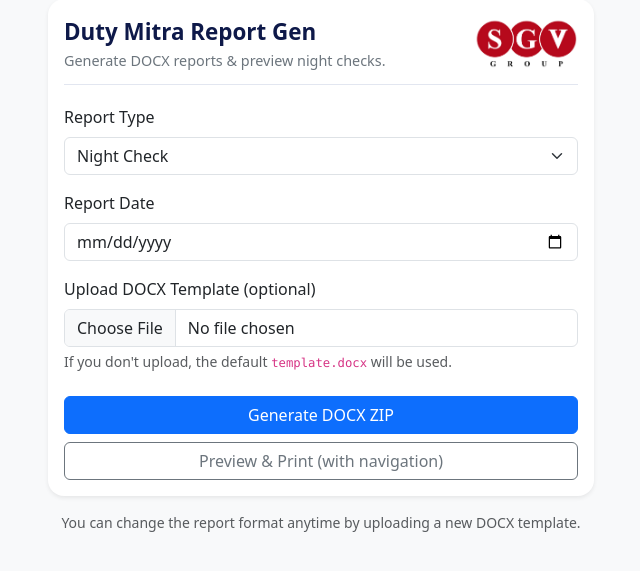
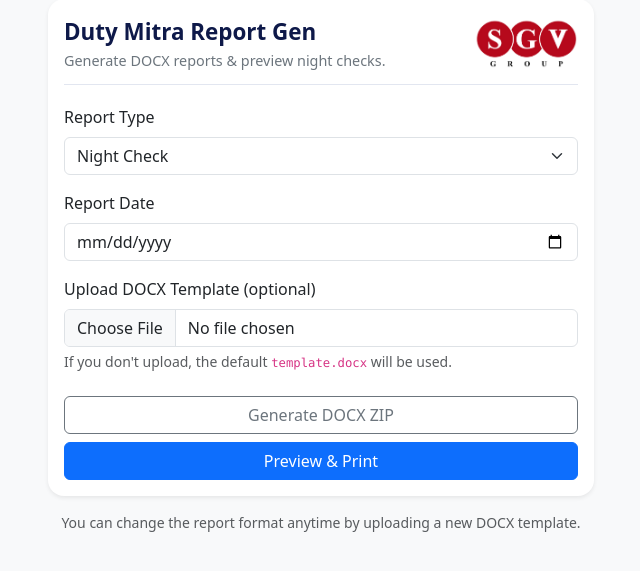
Before and after one commit to Neeraj9991/dutymitra_inspection_webapp, a Flask app: page / in a window 1280 px wide. Shown: the part 49-620 px from the top of the page, without its empty margins (319-959 px from the left). Run offline with Flask 3, Linux system fonts and the light colour scheme; some libraries are stand-ins or nearby versions.

Commit message:
Update index.html

```diff
--- a/templates/index.html
+++ b/templates/index.html
@@ -135,7 +135,7 @@
                     type="submit"
                     name="action"
                     value="download_zip"
-                    class="btn btn-primary"
+                    class="btn btn-outline-secondary"
                   >
                     Generate DOCX ZIP
                   </button>
@@ -143,9 +143,9 @@
                     type="submit"
                     name="action"
                     value="preview"
-                    class="btn btn-outline-secondary"
+                    class="btn btn-primary"
                   >
-                    Preview & Print (with navigation)
+                    Preview & Print
                   </button>
                 </div>
               </form>
```
